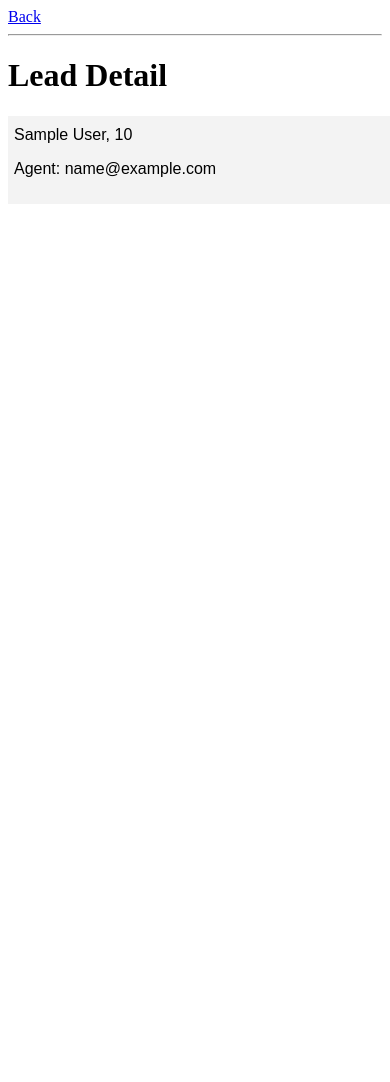
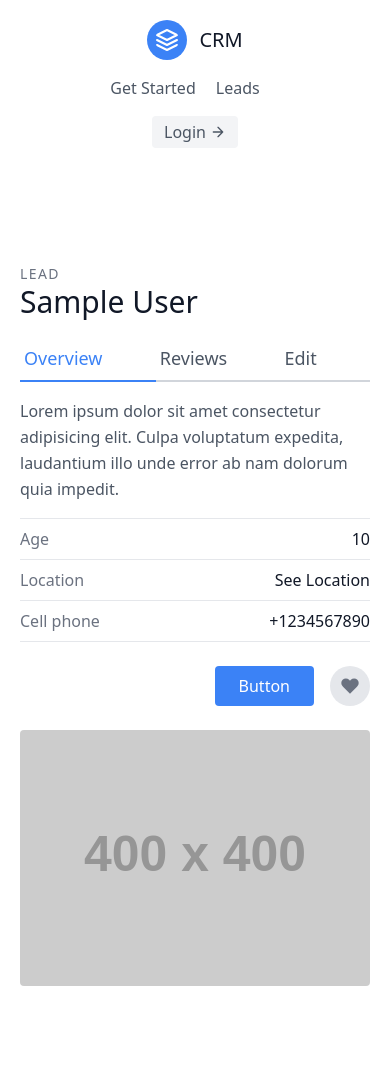
Before and after one commit to markestrada8/dj_crm, a Django app: page /leads/1/ in a window 390 px wide. Before the commit the page ends 177 px from the top, so only its background shows below. Run offline with Django 4.2, Linux system fonts and the light colour scheme; tables that the repository leaves empty hold one stand-in row (values such as "Sample post"); grey boxes labelled with a size stand in for pictures from a placeholder-image service; some libraries are stand-ins or nearby versions.

Commit message:
update tailwind template styles

```diff
--- a/djcrm/urls.py
+++ b/djcrm/urls.py
@@ -1,8 +1,10 @@
 from django.contrib import admin
 from django.urls import path, include
+from leads.views import landing_page
 
 
 urlpatterns = [
     path('admin/', admin.site.urls),
+    path('', landing_page, name='landing-page'),
     path('leads/', include('leads.urls', namespace='leads'))
 ]
--- a/leads/templates/leads/lead_detail.html
+++ b/leads/templates/leads/lead_detail.html
@@ -1,31 +1,52 @@
-<!DOCTYPE html>
-<html lang="en">
+{% extends "base.html"%}
+{% block content %}
 
-<head>
-  <meta charset="UTF-8">
-  <meta name="viewport" content="width=device-width, initial-scale=1.0">
-  <title>Document</title>
-  <style>
-    .lead {
-      padding: 10px 6px;
-      margin-top: 10px;
-      background-color: #f3f3f3;
-      width: 100%;
-      font-family: sans-serif;
-    }
-  </style>
-</head>
+<section class="text-gray-600 body-font overflow-hidden">
+  <div class="container px-5 py-24 mx-auto">
+    <div class="lg:w-4/5 mx-auto flex flex-wrap">
+      <div class="lg:w-1/2 w-full lg:pr-10 lg:py-6 mb-6 lg:mb-0">
+        <h2 class="text-sm title-font text-gray-500 tracking-widest">LEAD</h2>
+        <h1 class="text-gray-900 text-3xl title-font font-medium mb-4">{{ lead.first_name}} {{ lead.last_name}}</h1>
+        <div class="flex mb-4">
+          <a class="flex-grow text-blue-500 border-b-2 border-blue-500 py-2 text-lg px-1">Overview</a>
+          <a class="flex-grow border-b-2 border-gray-300 py-2 text-lg px-1">Reviews</a>
+          <a href="{% url 'leads:lead-update' lead.id %}"
+            class="flex-grow border-b-2 border-gray-300 py-2 text-lg px-1">Edit</a>
+        </div>
+        <p class="leading-relaxed mb-4">Lorem ipsum dolor sit amet consectetur adipisicing elit. Culpa voluptatum
+          expedita, laudantium illo unde error ab nam dolorum quia impedit.</p>
+        <div class="flex border-t border-gray-200 py-2">
+          <span class="text-gray-500">Age</span>
+          <span class="ml-auto text-gray-900">{{ lead.age }}</span>
+        </div>
+        <div class="flex border-t border-gray-200 py-2">
+          <span class="text-gray-500">Location</span>
+          <span class="ml-auto text-gray-900">See Location</span>
+        </div>
+        <div class="flex border-t border-b mb-6 border-gray-200 py-2">
+          <span class="text-gray-500">Cell phone</span>
+          <span class="ml-auto text-gray-900">+1234567890</span>
+        </div>
+        <div class="flex">
 
-<body>
-  <a href="/leads/">Back</a>
-  <hr />
-  <h1>Lead Detail</h1>
-  <div class="lead">
-    {{ lead.first_name }} {{ lead.last_name }}, {{ lead.age }}
-    <p>Agent: {{lead.agent}}</p>
+          <button
+            class="flex ml-auto text-white bg-blue-500 border-0 py-2 px-6 focus:outline-none hover:bg-blue-600 rounded">Button</button>
+          <button
+            class="rounded-full w-10 h-10 bg-gray-200 p-0 border-0 inline-flex items-center justify-center text-gray-500 ml-4">
+            <svg fill="currentColor" stroke-linecap="round" stroke-linejoin="round" stroke-width="2" class="w-5 h-5"
+              viewBox="0 0 24 24">
+              <path
+                d="M20.84 4.61a5.5 5.5 0 00-7.78 0L12 5.67l-1.06-1.06a5.5 5.5 0 00-7.78 7.78l1.06 1.06L12 21.23l7.78-7.78 1.06-1.06a5.5 5.5 0 000-7.78z">
+              </path>
+            </svg>
+          </button>
+        </div>
+      </div>
+      <img alt="ecommerce" class="lg:w-1/2 w-full lg:h-auto h-64 object-cover object-center rounded"
+        src="https://dummyimage.com/400x400">
+    </div>
   </div>
+</section>
 
 
-</body>
-
-</html>
+{% endblock content %}
--- a/leads/urls.py
+++ b/leads/urls.py
@@ -1,12 +1,13 @@
 from django.urls import path, include
-from .views import lead_list, lead_detail, lead_create, lead_update
+from .views import lead_list, lead_detail, lead_create, lead_update, lead_delete
 
 app_name = 'leads'
 
 urlpatterns = [
-    path('', lead_list),
+    path('', lead_list, name='lead-list'),
     # SPECIFY DATATYPE ON PARAMETERS OR THE CASCADE HALTS?
-    path('<int:id>/', lead_detail),
-    path('create/', lead_create),
-    path('update/<int:id>', lead_update),
+    path('<int:id>/', lead_detail, name='lead-detail'),
+    path('create/', lead_create, name='lead-create'),
+    path('<int:id>/update/', lead_update, name='lead-update'),
+    path('<int:id>/delete/', lead_delete, name='lead-delete'),
 ]
--- a/leads/views.py
+++ b/leads/views.py
@@ -2,6 +2,9 @@ from django.shortcuts import render, redirect
 from django.http import HttpResponse
 from .models import Lead, Agent
 from .forms import LeadForm, LeadModelForm
+
+def landing_page(request):
+    return render(request, 'landing.html')
 
 
 def lead_list(request):
@@ -23,26 +26,44 @@ def lead_detail(request, id):
 
 def lead_create(request):
     if request.method == 'POST':
-        form = LeadModelForm(request.POST)
-        if form.is_valid():
-            form.save()
+        form_data = LeadModelForm(request.POST)
+        if form_data.is_valid():
+            form_data.save()
             return redirect('/leads')
     else:
-        form = LeadModelForm()
+        form_data = LeadModelForm()
 
     context = {
-        'form': form
+        'form': form_data
     }
 
     return render(request, 'leads/lead_create.html', context)
 
 def lead_update(request, id):
     lead_to_update = Lead.objects.get(id=id)
+    # NEEDED LINE?
+    form_data = LeadModelForm(instance=lead_to_update)
+    #
+    if request.method == 'POST':
+        form_data = LeadModelForm(request.POST, instance=lead_to_update)
+        if form_data.is_valid():
+            form_data.save()
+
+            return redirect('/leads')
+
     context = {
+        'form': form_data,
         'lead': lead_to_update
     }
 
     return render(request, 'leads/lead_update.html', context)
+
+def lead_delete(request, id):
+    lead_to_delete = Lead.objects.get(id=id)
+
+    lead_to_delete.delete()
+    return redirect('/leads')
+
 # BASIC FORM VERSION
 # def lead_create(request):
 #     if request.method == 'POST':
@@ -69,3 +90,24 @@ def lead_update(request, id):
 #     }
 
 #     return render(request, 'leads/lead_create.html', context)
+################################################################
+# def lead_update(request, id):
+#     lead_to_update = Lead.objects.get(id=id)
+#     if request.method == 'POST':
+#         form_data = LeadForm(request.POST)
+#         if form_data.is_valid():
+#             lead_to_update.first_name = form_data.cleaned_data['first_name']
+#             lead_to_update.last_name = form_data.cleaned_data['last_name']
+#             lead_to_update.age = form_data.cleaned_data['age']
+#             lead_to_update.save()
+
+#             return redirect('/leads')
+#     else:
+#         form_data = LeadForm()
+
+#     context = {
+#         'form': form_data,
+#         'lead': lead_to_update
+#     }
+
+#     return render(request, 'leads/lead_update.html', context)
--- /dev/null
+++ b/templates/base.html
@@ -0,0 +1,22 @@
+<!DOCTYPE html>
+<html lang="en">
+
+<head>
+  <meta charset="UTF-8">
+  <meta name="viewport" content="width=device-width, initial-scale=1.0">
+  <title>Document</title>
+  <script src="https://cdn.tailwindcss.com"></script>
+</head>
+
+<body>
+  <div class="max-w-7xl mx-auto">
+    {% include "navbar.html"%}
+    {% block content %}
+    {% endblock content %}
+  </div>
+
+
+  {% include "scripts.html"%}
+</body>
+
+</html>
--- /dev/null
+++ b/templates/navbar.html
@@ -0,0 +1,24 @@
+<header class="text-gray-600 body-font">
+  <div class="container mx-auto flex flex-wrap p-5 flex-col md:flex-row items-center">
+    <a class="flex title-font font-medium items-center text-gray-900 mb-4 md:mb-0">
+      <svg xmlns="http://www.w3.org/2000/svg" fill="none" stroke="currentColor" stroke-linecap="round"
+        stroke-linejoin="round" stroke-width="2" class="w-10 h-10 text-white p-2 bg-blue-500 rounded-full"
+        viewBox="0 0 24 24">
+        <path d="M12 2L2 7l10 5 10-5-10-5zM2 17l10 5 10-5M2 12l10 5 10-5"></path>
+      </svg>
+      <span class="ml-3 text-xl">CRM</span>
+    </a>
+    <nav
+      class="md:mr-auto md:ml-4 md:py-1 md:pl-4 md:border-l md:border-gray-400	flex flex-wrap items-center text-base justify-center">
+      <a href="#" class="mr-5 hover:text-gray-900 cursor-pointer">Get Started</a>
+      <a href="{% url 'leads:lead-list' %}" class="mr-5 hover:text-gray-900 cursor-pointer">Leads</a>
+    </nav>
+    <a
+      class="inline-flex items-center bg-gray-100 border-0 py-1 px-3 focus:outline-none hover:bg-gray-200 cursor-pointer rounded text-base mt-4 md:mt-0">Login
+      <svg fill="none" stroke="currentColor" stroke-linecap="round" stroke-linejoin="round" stroke-width="2"
+        class="w-4 h-4 ml-1" viewBox="0 0 24 24">
+        <path d="M5 12h14M12 5l7 7-7 7"></path>
+      </svg>
+    </a>
+  </div>
+</header>
--- /dev/null
+++ b/templates/scripts.html
@@ -0,0 +1,3 @@
+<script>
+  console.log('Hello world')
+</script>
```
Also changed, not shown: leads/templates/leads/lead_create.html (+4 -20 lines), leads/templates/leads/lead_list.html (+48 -26 lines), leads/templates/leads/lead_update.html (+29 -27 lines), templates/landing.html (added, +22 -0 lines), leads/static/leads/hero-image.jpg (added).
